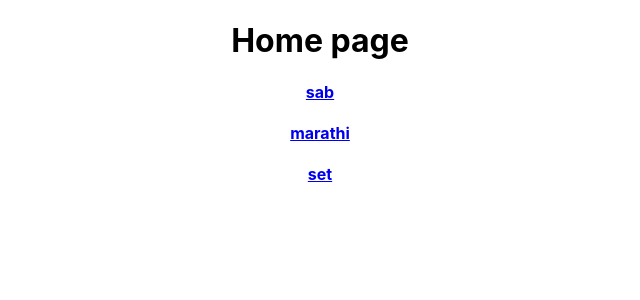
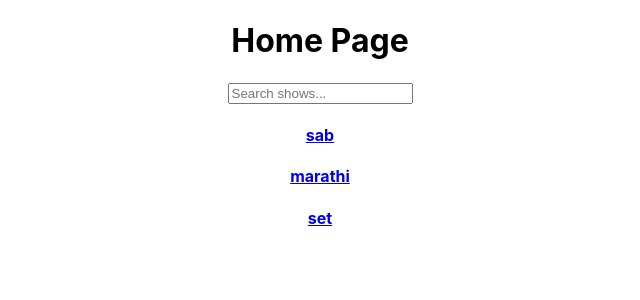
Before and after one commit to vanshika-21/review-interface, a React (Create React App) app: page / in a window 1280 px wide. Shown: the top 300 px of the page, without its empty margins (320-960 px from the left). Built offline with nearby package versions, Linux system fonts and the light colour scheme.

Commit message:
added the searchbox - filtered shows

```diff
--- a/src/Components/HomePage.js
+++ b/src/Components/HomePage.js
@@ -1,14 +1,15 @@
 import React, { useState, useEffect } from "react";
-import { Link } from "react-router-dom";
+import { Link, useNavigate } from "react-router-dom";
 import compliancetaskdata from "../compliance-task-data.json";
-import axios from "axios";
 
 function HomePage() {
   const [data, setData] = useState([]);
   const [channels, setChannels] = useState([]);
-  // const [selectedEpisode, setSelectedEpisode] = useState(null);
-
-  // Fetch data from the API or use the provided 'compliance-task-data.json' here
+  const [searchQuery, setSearchQuery] = useState("");
+  const [showSuggestions, setShowSuggestions] = useState(false);
+  const [selectedShow, setSelectedShow] = useState(null);
+  const [filteredShows, setFilteredShows] = useState([]);
+  const navigate = useNavigate(); // Hook for programmatic navigation
 
   const getChannels = (data) => {
     const tempChannels = [];
@@ -16,78 +17,80 @@
       const temp = element.channel;
       if (!tempChannels.includes(temp)) tempChannels.push(temp);
     });
-
     return tempChannels;
   };
 
-  // const getData = () => {
-  //   fetch(compliancetaskdata)
-  //     .then((response) => response.json())
-  //     .then((data) => {
-  //       console.log(data);
-  //       setData(data);
-  //       setChannels(getChannels(data));
+  useEffect(() => {
+    setChannels(getChannels(compliancetaskdata));
+    setData(compliancetaskdata);
+  }, []);
 
-  //       console.log(data, "data");
-  //     })
-  //     .catch((error) => {
-  //       console.error("Error fetching data:", error);
-  //     });
-  // };
+  const updateFilteredShows = (query) => {
+    if (!query) {
+      return [];
+    }
 
-  // const getdata2 = () => {
-  //   axios
-  //     .get("/compliance-task-data.json")
-  //     .then((res) => {
-  //       console.log(res);
-  //     })
-  //     .catch((error) => {
-  //       console.error("Error fetching data:", error);
-  //     });
-  // };
+    const filtered = data.filter((item) =>
+      item.show.toLowerCase().startsWith(query.toLowerCase())
+    );
+    return filtered;
+  };
 
-  console.log(channels);
-  // useEffect(() => {
-  //   getdata2();
-  // }, []);
+  const handleShowSelection = (show) => {
+    setSelectedShow(show);
+    setShowSuggestions(false);
+    setSearchQuery(show.show);
+    navigate(`/channel/${show.channel}/show/${show.episodeNumber}`);
+  };
+
+  const handleInputChange = (e) => {
+    const query = e.target.value;
+    setSearchQuery(query);
+
+    if (!query) {
+      setShowSuggestions(false);
+    } else {
+      setShowSuggestions(true);
+    }
+  };
 
   useEffect(() => {
-    // setData(compliancetaskdata.json);
-    setChannels(getChannels(compliancetaskdata));
-    // Define the URL of your JSON file
-    // const jsonFileURL = "../compliance-task-data.json";
-
-    // // Make a GET request using Axios
-    // axios
-    //   .get(jsonFileURL)
-    //   .then((response) => {
-    //     // Log the JSON data
-    //     console.log(response.data);
-    //   })
-    //   .catch((error) => {
-    //     console.error("Error fetching JSON data:", error);
-    //   });
-    console.log(compliancetaskdata);
-  }, []);
-
-  // Handle episode selection
+    if (searchQuery !== "") {
+      const filtered = updateFilteredShows(searchQuery);
+      setFilteredShows(filtered);
+    } else {
+      setFilteredShows([]); // Clear the filtered list when searchQuery is empty
+    }
+  }, [searchQuery, data]);
 
   return (
     <div>
-      <h1>Home page</h1>
-      {channels &&
-        channels.map((channel) => {
+      <h1>Home Page</h1>
+      <div className="search-container">
+        <input
+          type="text"
+          placeholder="Search shows..."
+          className="search-input"
+          value={searchQuery}
+          onChange={handleInputChange}
+        />
+        {showSuggestions && (
+          <div className="suggestions-dropdown">
+            {filteredShows.map((show) => (
+              <div
+                key={show.show + show.episodeNumber}
+                className="suggestion"
+                onClick={() => handleShowSelection(show)}
+              >
+                {show.show} (Episode {show.episodeNumber})
+              </div>
+            ))}
+          </div>
+        )}
+      </div>
+
+      {channels.map((channel) => {
         return (
-            <div>
-              {/* <h4>{channel}</h4> */}
-              {/* <ul>
-                {data.map((item, idx) => {
-                  if (item.channel === channel) {
-                    return <li key={idx}>{item.show}</li>;
-                  }
-                })}
-              </ul> */}
-
           <div key={channel}>
             <h4>
               <Link to={`/channel/${channel}`} state={{ data }}>
@@ -95,10 +98,10 @@
               </Link>
             </h4>
           </div>
-            </div>
         );
       })}
     </div>
   );
 }
+
 export default HomePage;
```
Lines whose indentation alone changed are shown as unchanged.
